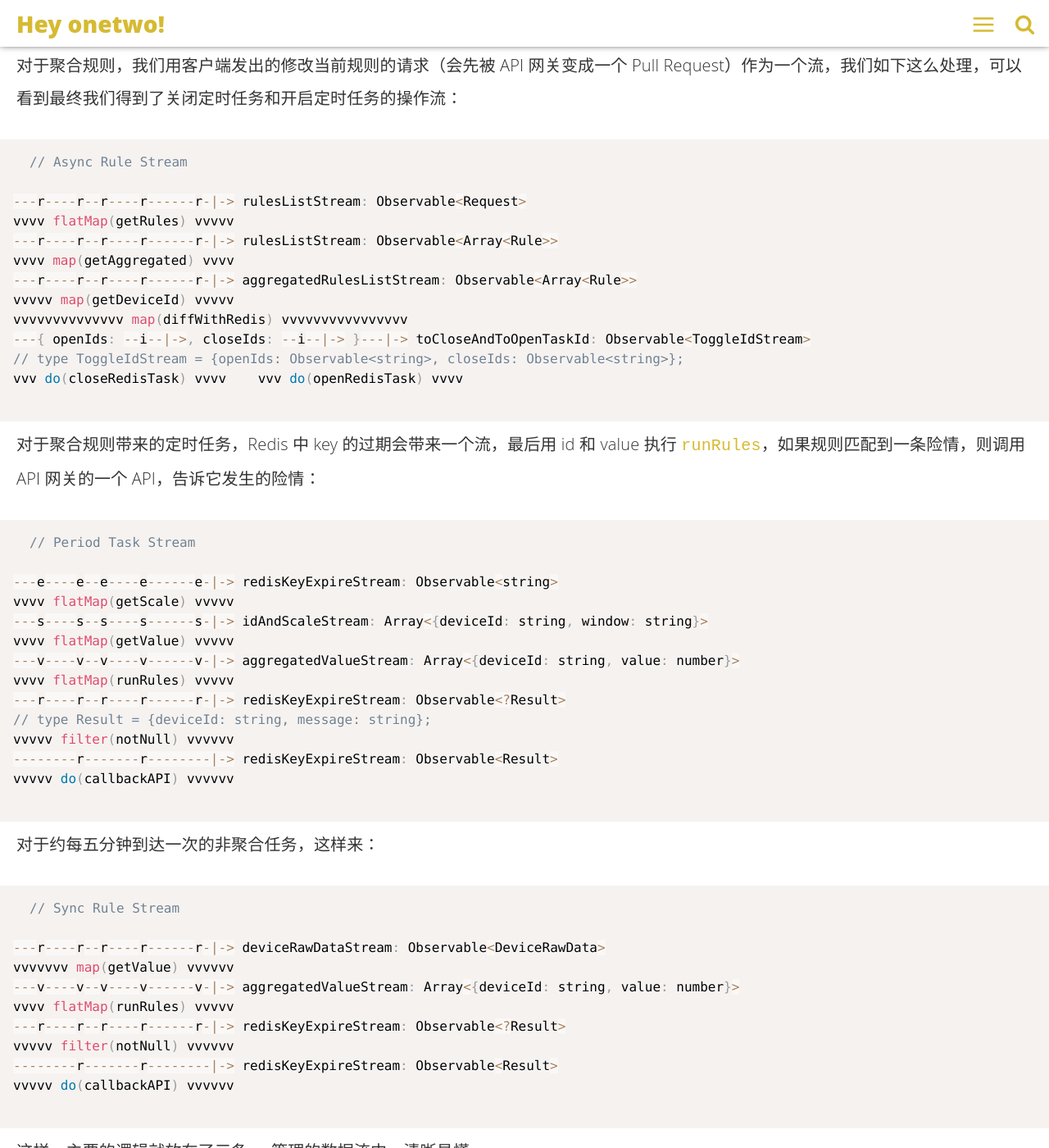
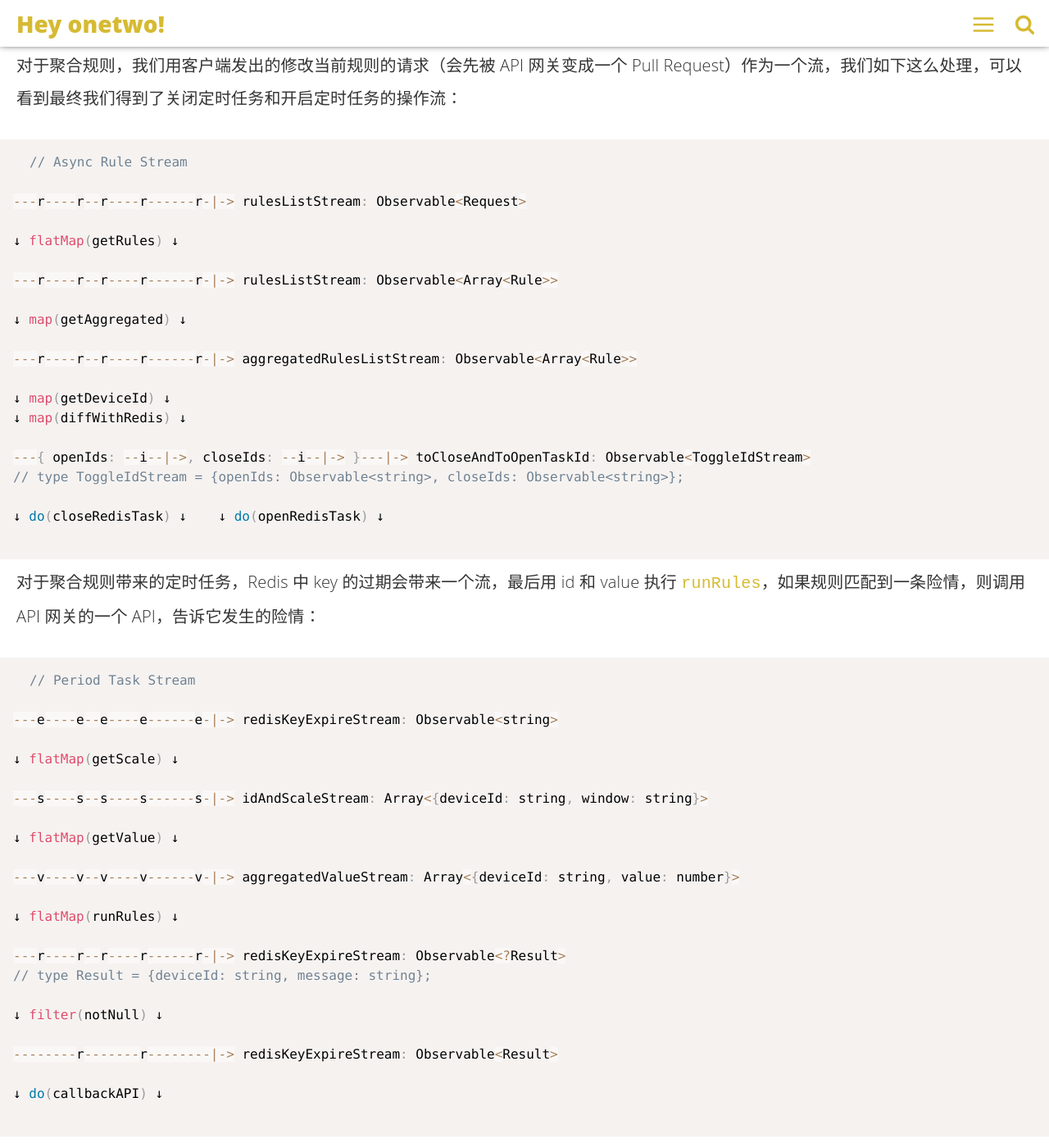
Before and after one commit to linonetwo/linonetwo.github.io, a Jekyll site: the page built from _posts/2017-02-06-搞一个简单的规则引擎.md, in a window 1280 px wide and 1400 px high, scrolled down 7862 px. Shown: the whole window at 82% size. Built offline with Jekyll 4.4.1, drawn with Linux system fonts in a browser that asks for light colours; comment, search, counter and statistics services are not loaded.

Commit message:
better style

````diff
--- a/_posts/2017-02-06-搞一个简单的规则引擎.md
+++ b/_posts/2017-02-06-搞一个简单的规则引擎.md
@@ -217,15 +217,22 @@ type Conditions = {
 // Async Rule Stream
 
 ---r----r--r----r------r-|-> rulesListStream: Observable<Request>
-vvvv flatMap(getRules) vvvvv
+
+↓ flatMap(getRules) ↓
+
 ---r----r--r----r------r-|-> rulesListStream: Observable<Array<Rule>>
-vvvv map(getAggregated) vvvv
+
+↓ map(getAggregated) ↓
+
 ---r----r--r----r------r-|-> aggregatedRulesListStream: Observable<Array<Rule>>
-vvvvv map(getDeviceId) vvvvv
-vvvvvvvvvvvvvv map(diffWithRedis) vvvvvvvvvvvvvvvv
+
+↓ map(getDeviceId) ↓
+↓ map(diffWithRedis) ↓
+
 ---{ openIds: --i--|->, closeIds: --i--|-> }---|-> toCloseAndToOpenTaskId: Observable<ToggleIdStream>
 // type ToggleIdStream = {openIds: Observable<string>, closeIds: Observable<string>};
-vvv do(closeRedisTask) vvvv    vvv do(openRedisTask) vvvv
+
+↓ do(closeRedisTask) ↓    ↓ do(openRedisTask) ↓
 
 ```
 
@@ -235,16 +242,25 @@ vvv do(closeRedisTask) vvvv    vvv do(openRedisTask) vvvv
 // Period Task Stream
 
 ---e----e--e----e------e-|-> redisKeyExpireStream: Observable<string>
-vvvv flatMap(getScale) vvvvv
+
+↓ flatMap(getScale) ↓
+
 ---s----s--s----s------s-|-> idAndScaleStream: Array<{deviceId: string, window: string}>
-vvvv flatMap(getValue) vvvvv
+
+↓ flatMap(getValue) ↓
+
 ---v----v--v----v------v-|-> aggregatedValueStream: Array<{deviceId: string, value: number}>
-vvvv flatMap(runRules) vvvvv
+
+↓ flatMap(runRules) ↓
+
 ---r----r--r----r------r-|-> redisKeyExpireStream: Observable<?Result>
 // type Result = {deviceId: string, message: string};
-vvvvv filter(notNull) vvvvvv
+
+↓ filter(notNull) ↓
+
 --------r-------r--------|-> redisKeyExpireStream: Observable<Result>
-vvvvv do(callbackAPI) vvvvvv
+
+↓ do(callbackAPI) ↓
 
 ```
 
@@ -254,13 +270,20 @@ vvvvv do(callbackAPI) vvvvvv
 // Sync Rule Stream
 
 ---r----r--r----r------r-|-> deviceRawDataStream: Observable<DeviceRawData>
-vvvvvvv map(getValue) vvvvvv
+
+↓ map(getValue) ↓
+
 ---v----v--v----v------v-|-> aggregatedValueStream: Array<{deviceId: string, value: number}>
-vvvv flatMap(runRules) vvvvv
+
+↓ flatMap(runRules) ↓
+
 ---r----r--r----r------r-|-> redisKeyExpireStream: Observable<?Result>
-vvvvv filter(notNull) vvvvvv
+
+↓ filter(notNull) ↓
+
 --------r-------r--------|-> redisKeyExpireStream: Observable<Result>
-vvvvv do(callbackAPI) vvvvvv
+
+↓ do(callbackAPI) ↓
 
 ```
 
````
Also changed, not shown: _posts/2016-10-05-搭建一个NLP服务.md (+1 -1 lines), _posts/2016-12-25-把GraphQL转换成Neo4j的Cypher.md (+1 -1 lines).
